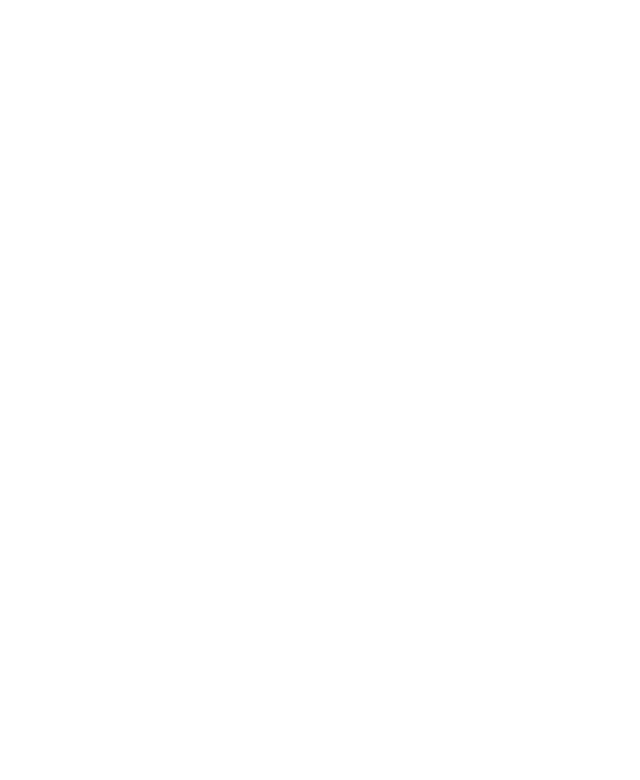
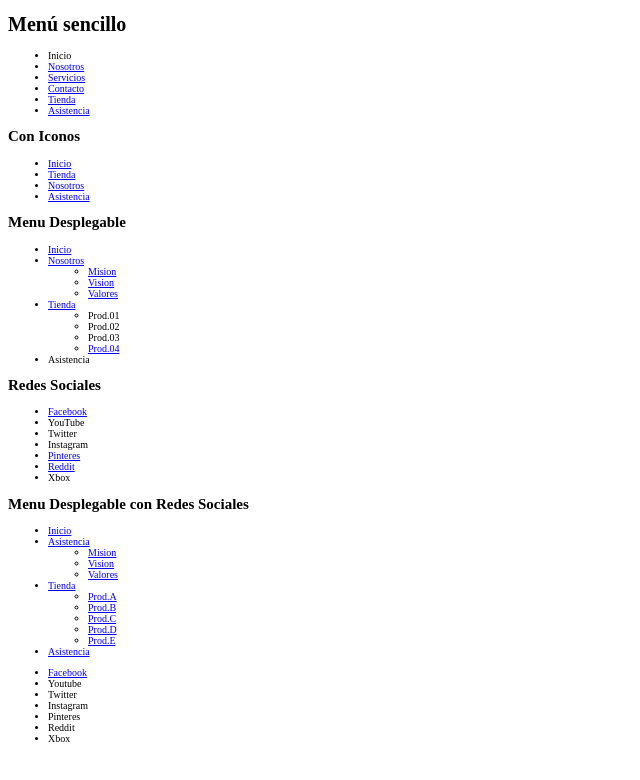
Before and after one commit to lgLuis/EstilosDeMenus, a plain HTML site: page index.html in a window 1280 px wide. Shown: the whole page, without its empty margins (0-640 px from the left). Drawn offline with Linux system fonts and the light colour scheme; a web font is replaced by a local one.

Commit message:
todo el html

```diff
--- a/css/styles.css
+++ b/css/styles.css
@@ -8,3 +8,12 @@ html {
 *:after {
     box-sizing: inherit;
 }
+
+:root{
+    --fuentePpal:'Baloo Tammudu 2', cursive;
+    --claro:#e8e8e4;
+    --oscuro:#1d3557;
+    --softPink:#ffe8d6;
+    --orange:#f3722c;
+    --celeste:#bde0fe;
+}
--- a/index.html
+++ b/index.html
@@ -7,8 +7,112 @@
     <title>LUIS 2021 DIFERENTES EJEMPLO DE MENÚS</title>
     <link rel="stylesheet" href="/css/styles.css">
     <link rel="stylesheet" href="/css/styles.css">
+    <link href="https://fonts.googleapis.com/css2?family=Baloo+Tammudu+2&display=swap" rel="stylesheet">
 </head>
 <body>
 
+    <div class="contenedor">
+        <h1>Menú sencillo</h1>
+        <nav class="sencillo">
+            <ul>
+                <li><a href="#"></a>Inicio</li>
+                <li><a href="#">Nosotros</a></li>
+                <li><a href="#">Servicios</a></li>
+                <li><a href="#">Contacto</a></li>
+                <li><a href="#">Tienda</a></li>
+                <li><a href="#">Asistencia</a></li>
+            </ul>
+        </nav><!--FIN MENU-->
+
+        <h2>Con Iconos</h2>
+        <nav class="iconos">
+            <ul>
+                <li><a href="#">Inicio</a></li>
+                <li><a href="#">Tienda</a></li>
+                <li><a href="#">Nosotros</a></li>
+                <li><a href="#">Asistencia</a></li>
+            </ul>
+        </nav> <!--FIN MENU-->
+
+        <h2>Menu Desplegable</h2>
+        <nav class="desplegable">
+            <ul>
+                <li><a href="#">Inicio</a></li>
+                <li><a href="#">Nosotros</a>
+                    <ul>
+                        <li><a href="#">Mision</a></li>
+                        <li><a href="#">Vision</a></li>
+                        <li><a href="#">Valores</a></li>
+                    </ul>
+                </li>
+                <li><a href="#">Tienda</a>
+                    <ul>
+                        <li><a href="#"></a>Prod.01</li>
+                        <li><a href="#"></a>Prod.02</li>
+                        <li><a href="#"></a>Prod.03</li>
+                        <li><a href="·">Prod.04</a></li>
+                    </ul>
+                </li>
+                <li><a href="·"></a>Asistencia</li>
+            </ul>
+        </nav><!--FIN MENU-->
+
+
+        <h2>Redes Sociales</h2>
+        <nav class="iconos">
+            <ul>
+                <li><a href="#"><span>Facebook</span></a></li>
+                <li><a href="#"></a><span>YouTube</span></li>
+                <li><a href="#"></a><span>Twitter</span></li>
+                <li><a href="#"></a><span>Instagram</span></li>
+                <li><a href="#"><span>Pinteres</span></a></li>
+                <li><a href="#"><span>Reddit</span></a></li>
+                <li><a href="·"></a><span>Xbox</span></li>
+            </ul>
+        </nav> <!--FIN MENU-->
+
+        <h2>Menu Desplegable con Redes Sociales</h2>
+        <nav class="iconos">
+            <ul>
+                <li><a href="#">Inicio</a></li>
+                <li><a href="#">Asistencia</a>
+                    <ul>
+                        <li><a href="#">Mision</a></li>
+                        <li><a href="#">Vision</a></li>
+                        <li><a href="#">Valores</a></li>
+                    </ul>
+                </li>
+
+                <li><a href="#">Tienda</a>
+                    <ul>
+                        <li><a href="#">Prod.A</a></li>
+                        <li><a href="#">Prod.B</a></li>
+                        <li><a href="#">Prod.C</a></li>
+                        <li><a href="#">Prod.D</a></li>
+                        <li><a href="#">Prod.E</a></li>
+                    </ul>
+                </li>
+                <li><a href="#">Asistencia</a></li>
+            </ul>
+
+            <ul>
+                <li><a href="#"><span>Facebook</span></a></li>
+                <li><a href="#"></a><span>Youtube</span></li>
+                <li><a href="#"></a><span>Twitter</span></li>
+                <li><a href="#"></a><span>Instagram</span></li>
+                <li><a href="#"></a><span>Pinteres</span></li>
+                <li><a href="#"></a><span>Reddit</span></li>
+                <li><a href="#"></a><span>Xbox</span></li>
+            </ul>
+
+        </nav>
+
+
+
+
+
+
+    </div>
+
 </body>
 </html>
```
